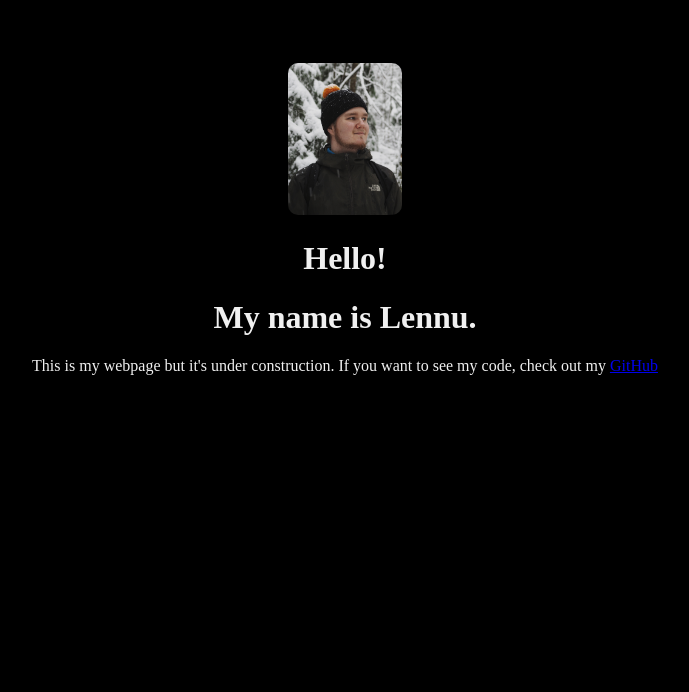
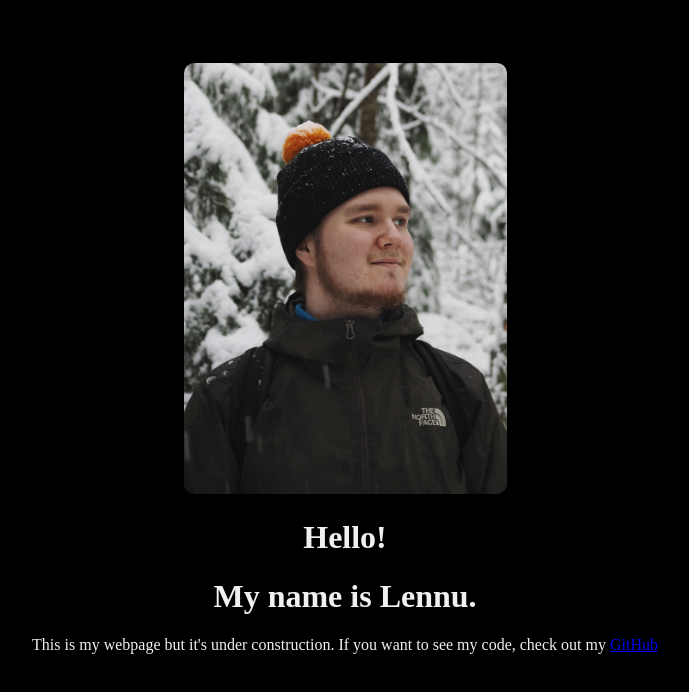
Before and after one commit to vuolen/vuolen.github.io, a plain HTML site: page index.html in a window 1280 px wide. Shown: the whole page, without its empty margins (295-984 px from the left). Drawn offline with Linux system fonts and the light colour scheme.

Commit message:
Deploying to gh-pages from @ vuolen/vuolen.github.io@6b2bbb84ddca96c35a26707f6676280c91f991f3 🚀

```diff
--- a/index.css
+++ b/index.css
@@ -8,6 +8,8 @@ body {
   text-align: center;
 }
 .avatar {
-  width: 10%;
+  max-width: 323px;
+  width: 100%;
+  height: auto;
   border-radius: 10px;
 }
--- a/index.html
+++ b/index.html
@@ -3,6 +3,7 @@
 <html lang="en">
 <head>
   <meta charset="utf-8">
+  <meta name="viewport" content="width=device-width, initial-scale=1.0">
   <title>lennu.dev</title>
   <link rel="stylesheet" href="index.css">
 </head>
```
